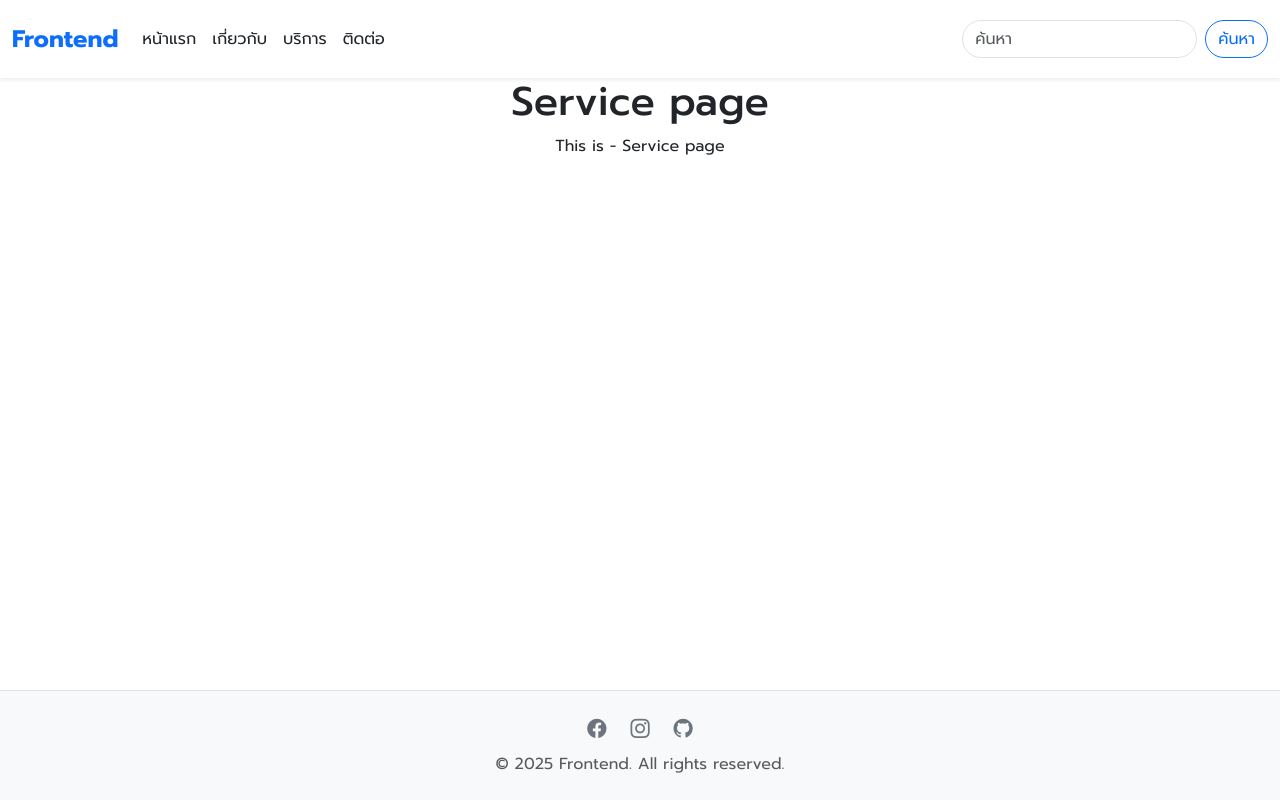
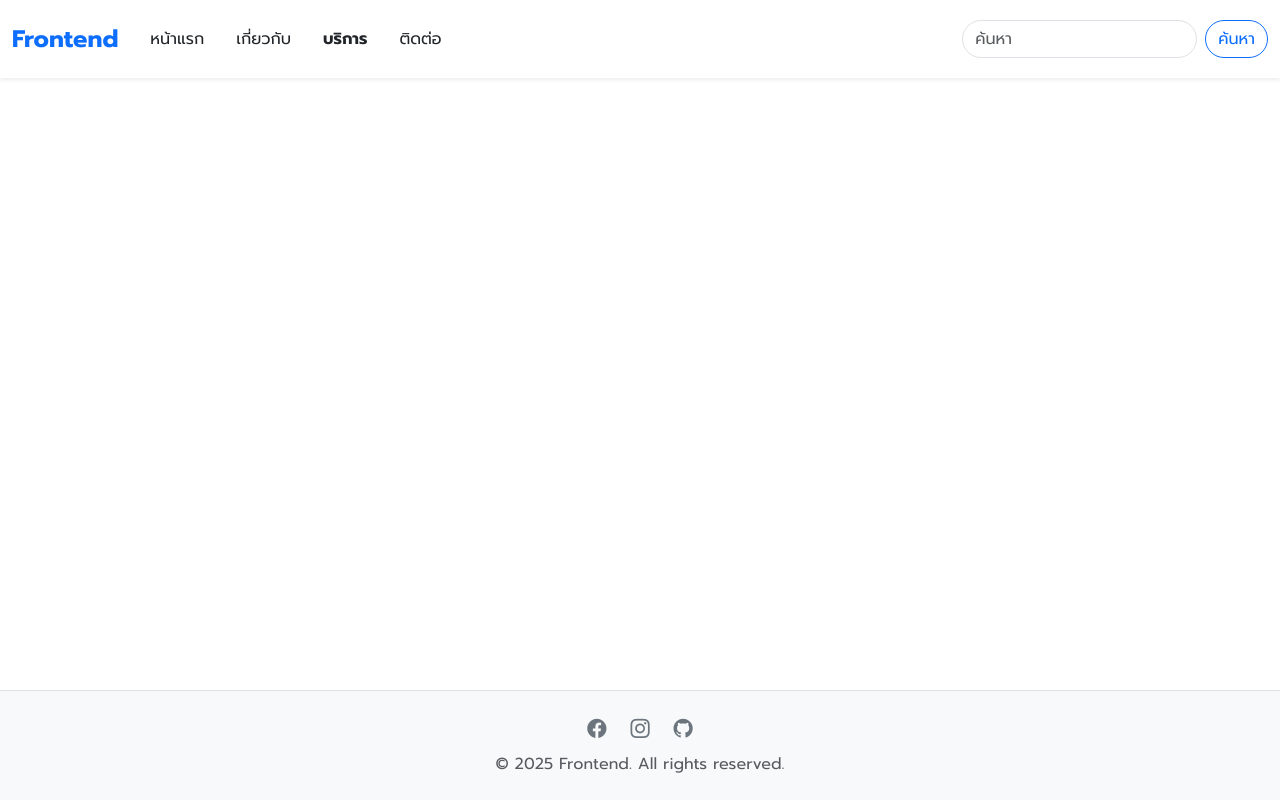
Before and after one commit to pasitJng/Frontend-real68, a Next.js app: page /service in a window 1280 px wide. Built offline with nearby package versions, Linux system fonts and the light colour scheme.

Commit message:
15/7/68addfuture

```diff
--- a/app/service/page.js
+++ b/app/service/page.js
@@ -3,14 +3,8 @@ import Link from 'next/link';
 
 export default function service() {
   return (
-    <main className="min-h-screen flex flex-col items-center justify-center bg-gray-900">
-      <h1 className="text-6xl font-bold text-blue-200 text-center">
-        Service page
-      </h1>
+    <main>
 
-      <p className="text-sm font-bold text-blue-200 text-center mt-2">
-        This is - Service page
-      </p>
     </main>
   );
 }
--- a/components/Navigation.js
+++ b/components/Navigation.js
@@ -19,16 +19,23 @@ export default function Navbar() {
       }
     };
 
-    closeNavbar(); // หุบเมนูเมื่อ pathname เปลี่ยน
-  }, [pathname]); // Trigger ทุกครั้งที่ path เปลี่ยน
+    closeNavbar();
+  }, [pathname]);
 
   return (
     <nav className="navbar navbar-expand-lg navbar-white bg-white shadow-sm py-3">
       <div className="container-fluid">
-        <Link href="/" className="navbar-brand fw-bold text-primary fs-4">Frontend</Link>
-        <button className="navbar-toggler" type="button" data-bs-toggle="collapse"
-          data-bs-target="#navbarSupportedContent" aria-controls="navbarSupportedContent"
-          aria-expanded="false" aria-label="Toggle navigation"
+        <Link href="/" className="navbar-brand fw-bold text-primary fs-4">
+          Frontend
+        </Link>
+        <button
+          className="navbar-toggler"
+          type="button"
+          data-bs-toggle="collapse"
+          data-bs-target="#navbarSupportedContent"
+          aria-controls="navbarSupportedContent"
+          aria-expanded="false"
+          aria-label="Toggle navigation"
         >
           <span className="navbar-toggler-icon" />
         </button>
@@ -36,26 +43,60 @@ export default function Navbar() {
         <div className="collapse navbar-collapse" id="navbarSupportedContent">
           <ul className="navbar-nav me-auto mb-2 mb-lg-0">
             <li className="nav-item">
-              <Link href="/" className="nav-link active text-dark">หน้าแรก</Link>
+              <Link
+                href="/"
+                className={`nav-link text-dark hover:text-primary hover:bg-light px-3 rounded-pill ${
+                  pathname === "/" ? "active fw-bold text-primary" : ""
+                }`}
+              >
+                หน้าแรก
+              </Link>
             </li>
             <li className="nav-item">
-              <Link href="/about" className="nav-link text-dark">เกี่ยวกับ</Link>
+              <Link
+                href="/about"
+                className={`nav-link text-dark hover:text-primary hover:bg-light px-3 rounded-pill ${
+                  pathname === "/about" ? "active fw-bold text-primary" : ""
+                }`}
+              >
+                เกี่ยวกับ
+              </Link>
             </li>
             <li className="nav-item">
-              <Link href="/service" className="nav-link text-dark">บริการ</Link>
+              <Link
+                href="/service"
+                className={`nav-link text-dark hover:text-primary hover:bg-light px-3 rounded-pill ${
+                  pathname === "/service" ? "active fw-bold text-primary" : ""
+                }`}
+              >
+                บริการ
+              </Link>
             </li>
             <li className="nav-item">
-              <Link href="/contact" className="nav-link text-dark">ติดต่อ</Link>
+              <Link
+                href="/contact"
+                className={`nav-link text-dark hover:text-primary hover:bg-light px-3 rounded-pill ${
+                  pathname === "/contact" ? "active fw-bold text-primary" : ""
+                }`}
+              >
+                ติดต่อ
+              </Link>
             </li>
           </ul>
 
           <form className="d-flex" role="search">
-            <input className="form-control me-2 rounded-pill" type="search" placeholder="ค้นหา" aria-label="Search" />
-            <button className="btn btn-outline-primary rounded-pill" type="submit">ค้นหา</button>
+            <input
+              className="form-control me-2 rounded-pill"
+              type="search"
+              placeholder="ค้นหา"
+              aria-label="Search"
+            />
+            <button className="btn btn-outline-primary rounded-pill" type="submit">
+              ค้นหา
+            </button>
           </form>
         </div>
       </div>
     </nav>
-
   );
 }
--- a/package.json
+++ b/package.json
@@ -11,6 +11,7 @@
   "dependencies": {
     "bootstrap": "^5.3.7",
     "bootstrap-icons": "^1.13.1",
+    "framer-motion": "^12.22.0",
     "next": "^15.3.4",
     "react": "^19.0.0",
     "react-dom": "^19.0.0"
```
Also changed, not shown: app/contact/page.js (+3 -6 lines), components/Card.js (+50 -14 lines), components/Map.js (added, +24 -0 lines), 1 other file (tests, documents, lock files or other folders).
